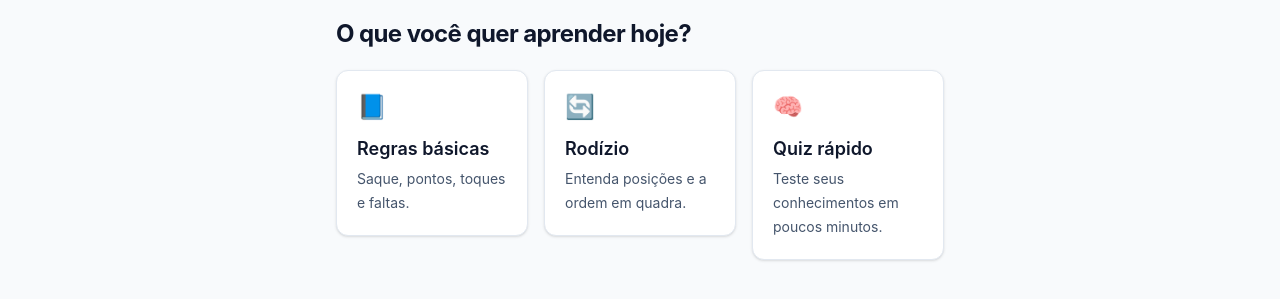
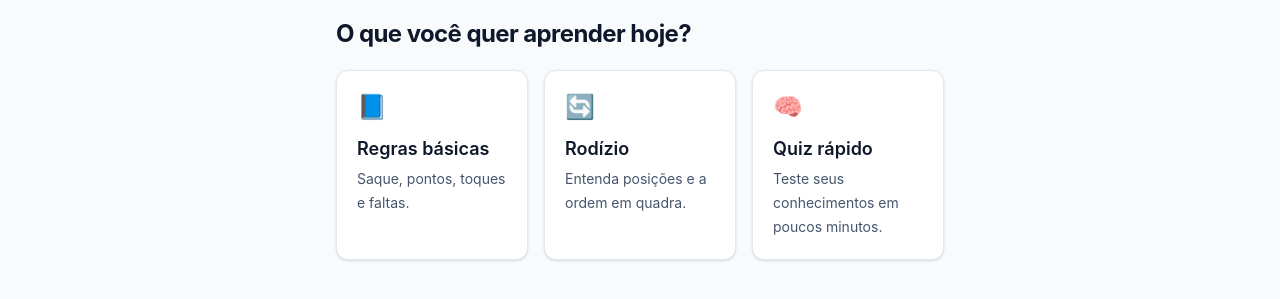
Before and after one commit to Icaro90/volley-coach, a React (Vite) app in the folder frontend/: page / in a window 1280 px wide. Shown: the part 537-836 px from the top of the page. Built offline with nearby package versions, Linux system fonts and the light colour scheme.

Commit message:
fix(home): align learning shortcut cards

```diff
--- a/frontend/src/features/home/components/LearningShortcutCard.tsx
+++ b/frontend/src/features/home/components/LearningShortcutCard.tsx
@@ -7,9 +7,9 @@ type LearningShortcutCardProps = {
 
 export function LearningShortcutCard({ shortcut }: LearningShortcutCardProps) {
   return (
-    <li>
+    <li className="h-full">
       <Link
-        className="block rounded-xl border border-slate-200 bg-white p-5 shadow-sm transition hover:border-orange-300 hover:shadow-md"
+        className="flex h-full flex-col rounded-xl border border-slate-200 bg-white p-5 shadow-sm transition hover:border-orange-300 hover:shadow-md"
         to={shortcut.path}
       >
         <span aria-hidden="true" className="text-2xl">
```
Also changed, not shown: 1 other file (tests, documents, lock files or other folders).
